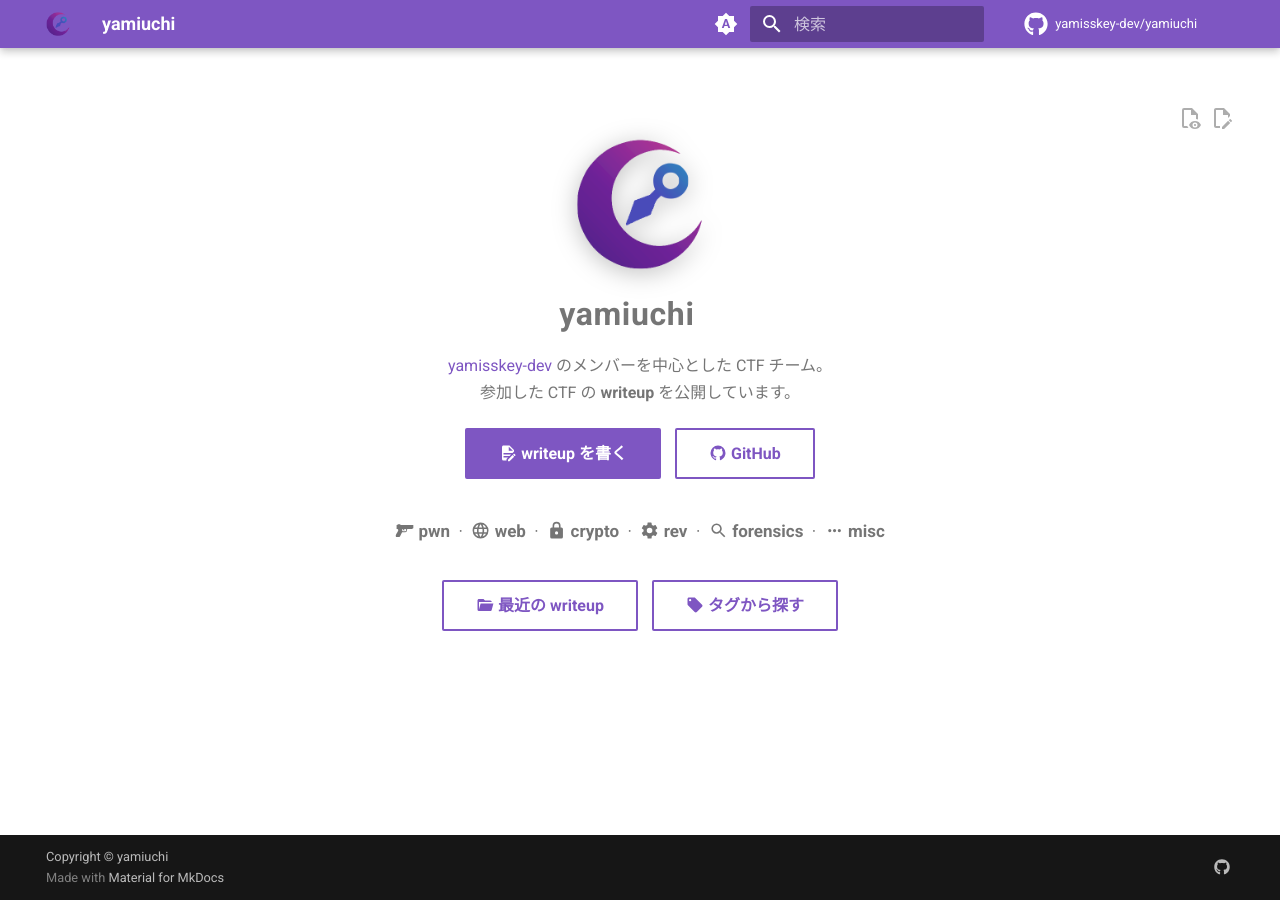
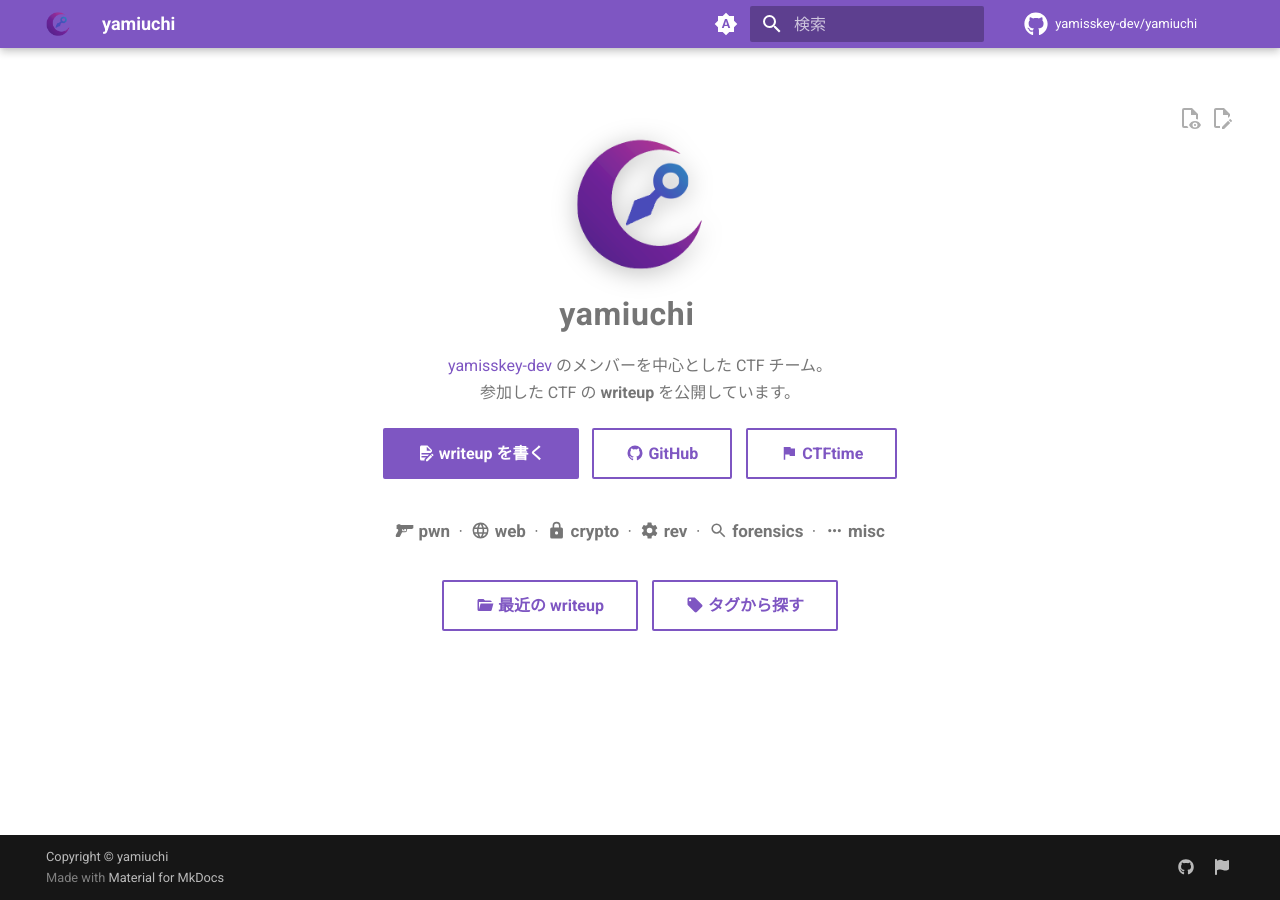
Before and after one commit to yamisskey-dev/yamiuchi, an MkDocs documentation site: the page built from docs/index.md, in a window 1280 px wide. Built offline with MkDocs 1.6.1 and Material for MkDocs 9.7.7, drawn with Linux system fonts in a browser that asks for light colours; comment, search, counter and statistics services are not loaded.

Commit message:
feat: CTFtime チームリンクを追加
トップページのヒーローボタンとフッター social に
CTFtime チームページへのリンクを追加し、外部から
チーム情報へ辿れるようにした。

Co-Authored-By: Claude Opus 4.8 <noreply@anthropic.com>

```diff
--- a/docs/index.md
+++ b/docs/index.md
@@ -16,6 +16,7 @@ hide:
 
 [:material-file-document-edit: writeup を書く](contributing.md){ .md-button .md-button--primary }
 [:material-github: GitHub](https://github.com/yamisskey-dev/yamiuchi){ .md-button }
+[:material-flag: CTFtime](https://ctftime.org/team/416983){ .md-button }
 
 <div class="cats" markdown>
 :material-pistol: **pwn** &nbsp;·&nbsp; :material-web: **web** &nbsp;·&nbsp; :material-lock: **crypto** &nbsp;·&nbsp; :material-cog: **rev** &nbsp;·&nbsp; :material-magnify: **forensics** &nbsp;·&nbsp; :material-dots-horizontal: **misc**
--- a/mkdocs.yml
+++ b/mkdocs.yml
@@ -100,3 +100,6 @@ extra:
   social:
     - icon: fontawesome/brands/github
       link: https://github.com/yamisskey-dev
+    - icon: fontawesome/solid/flag
+      link: https://ctftime.org/team/416983
+      name: CTFtime
```
